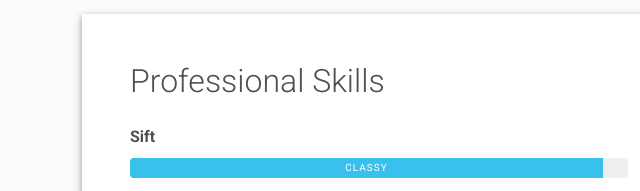
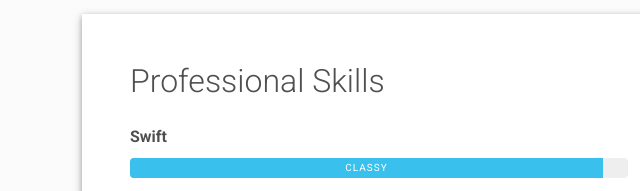
Before and after one commit to LyvennithaQgen/Lyvennitha-Resume, a plain HTML site: page index.html in a window 1280 px wide. Shown: the part 1080-1271 px from the top of the page, 0-640 px from the left. Drawn offline with Linux system fonts and the light colour scheme.

Commit message:
swift spelling updated

```diff
--- a/index.html
+++ b/index.html
@@ -139,7 +139,7 @@
       <h2 class="h2 fw-light mb-4">Professional Skills</h2>
       <div class="row">
         <div class="col-md-6">
-          <div class="mb-3"><span class="fw-bolder">Sift</span>
+          <div class="mb-3"><span class="fw-bolder">Swift</span>
             <div class="progress my-2 rounded" style="height: 20px">
               <div class="progress-bar bg-info" role="progressbar" data-aos="zoom-in-right" data-aos-delay="100" data-aos-anchor=".skills-section" style="width: 95%;" aria-valuenow="95" aria-valuemin="0" aria-valuemax="100">Classy</div>
             </div>
```
